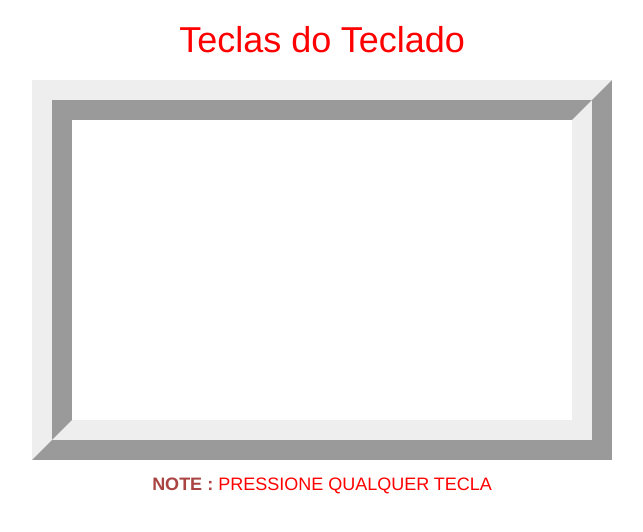
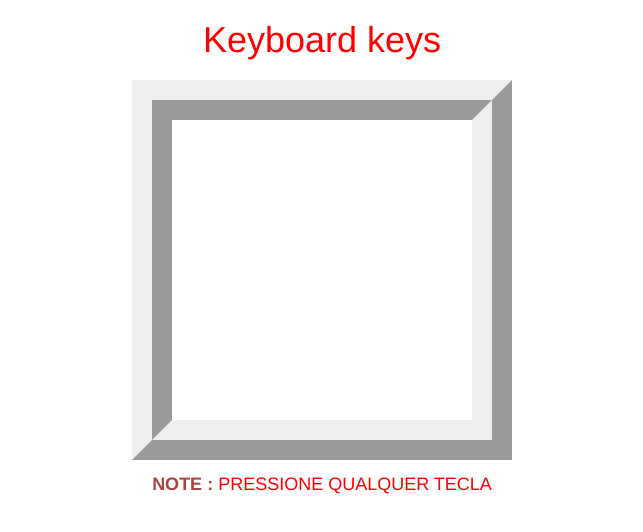
Before and after one commit to Leopopcat123/Projeto84-new, a plain HTML site: page index.html in a window 1280 px wide. Shown: the whole page, without its empty margins (318-961 px from the left). Drawn offline with nearby package versions, Linux system fonts and the light colour scheme.

Commit message:
Add files via upload

```diff
--- a/index.html
+++ b/index.html
@@ -32,9 +32,10 @@ h1,h4
 <body>
 
 <center>
-<h1>Teclas do Teclado</h1>
-	<canvas id="myCanvas" width="500" height="300">
+<h1>Keyboard keys</h1>
+	<canvas id="myCanvas" widht="500" height="300">
 	</canvas>
+
 	<div id="d1"></div>
 <h4>
 	<b class="text-danger">NOTE : </b> PRESSIONE QUALQUER TECLA
--- a/main.JS
+++ b/main.JS
@@ -1,4 +1,4 @@
-
+// Crie uma referência para o canvas em main.js.
 canvas = document.getElementById('myCanvas');
 ctx = canvas.getContext("2d");
 
```
